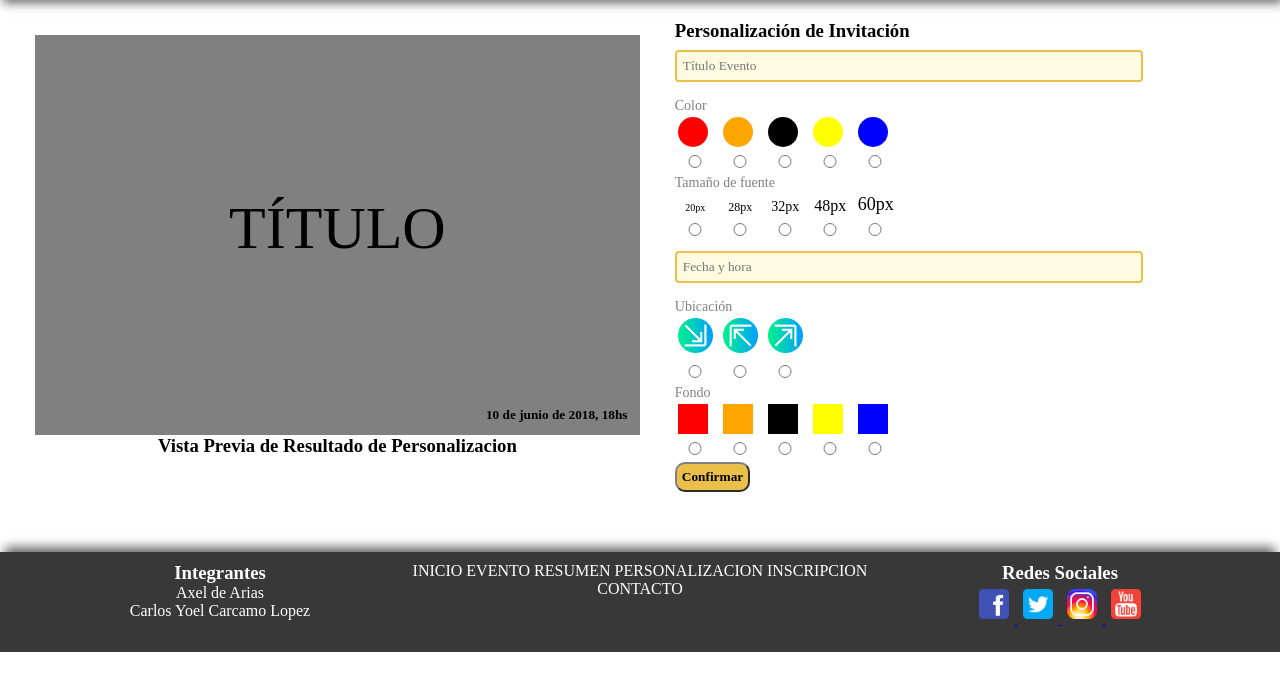
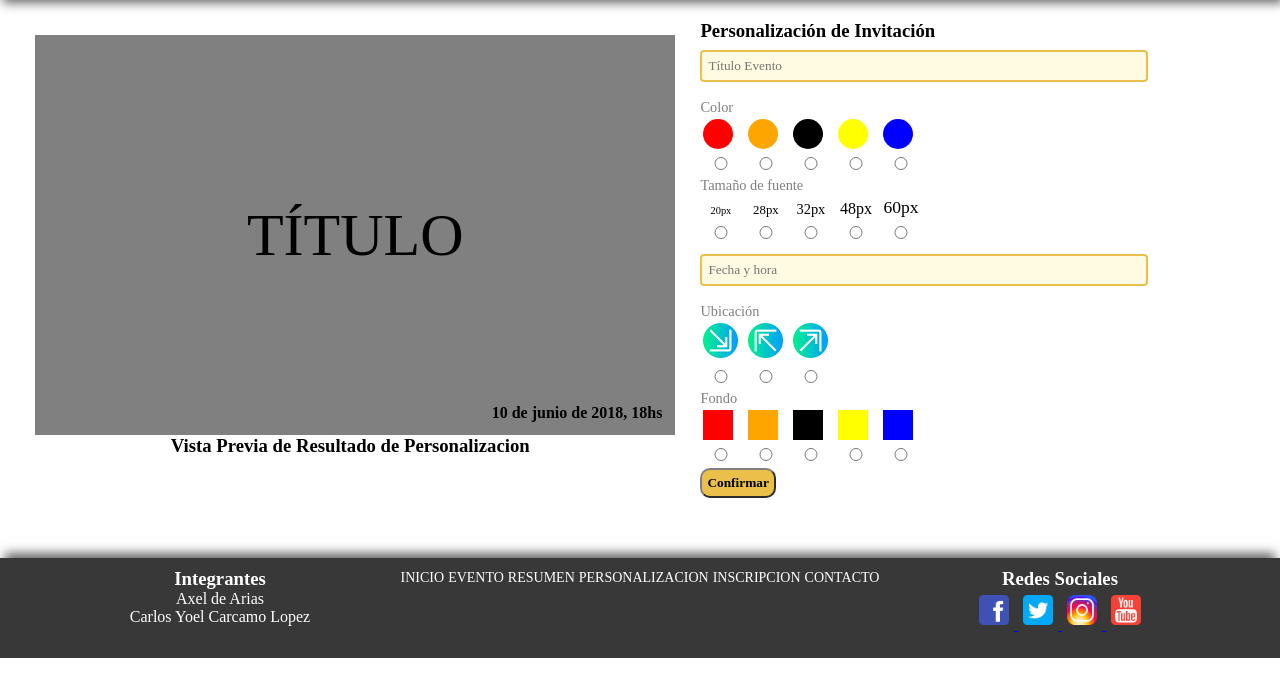
Before and after one commit to Chinooyoel/TP-ProgramacionWeb, a PHP site: page /evento.html in a window 1280 px wide. Shown: the part 118-800 px from the top of the page. Run offline with PHP 8.4, Linux system fonts and the light colour scheme.

Commit message:
mejoras en fuentes y uso de flex

```diff
--- a/estilos/estilosevento.css
+++ b/estilos/estilosevento.css
@@ -14,25 +14,28 @@
 
 }
 .imagen{
+    display: flex;
+    position: relative;
     background-color : grey;
-    min-width:400px;
-    height : 400px;
+    height:  50vh;
+    width:  50vw;
+    justify-content: center;
+    align-items: center;
     margin:auto;
-    position : relative;
-  }
+}
 .edicion{
     padding: 10px;
     width: 50%;
     margin:auto;
 }
 
-div.bloque_titulo{
+/*div.bloque_titulo{
     position : absolute;
     top :50%;
     transform: translate(0, -60%);
     width: 100%;
     text-align: center;
-}
+}*/
 .margin_auto{
   margin:auto;
   color: red;
@@ -85,26 +88,26 @@ background: blue;
 }
 .px20{
   display: inline-block;
-  font-size: 10px;
+  font-size: 1.3vh;
 }
 
 .px28{
-  font-size: 12px;
+  font-size: 1.6vh;
 }
 
 .px32{
-  font-size: 14px;
+  font-size: 1.8vh;
 }
 
 .px48{
-  font-size: 16px;
+  font-size: 2vh;
 }
 
 .px60{
-  font-size: 18px;
+  font-size: 2.2vh;
 }
 .subtitulos{
-  font-size: 14px;
+  font-size:1.8vh;
   color: grey;
 }
 
@@ -116,8 +119,7 @@ background: blue;
     text-align: center;
   }
   .contenedor_izq{
-      width: 80%;
-      margin:auto;
+      width: 100%;
   }
   .align_center{
     width: 100%;
@@ -125,5 +127,11 @@ background: blue;
   .edicion{
     width: 100%;
   }
+  .imagen{
+      height:  40vh;
+      width:  100%;
+
+  }
+
 
 }
--- a/estilos/header-footer-fondo.css
+++ b/estilos/header-footer-fondo.css
@@ -125,6 +125,9 @@ header img {
     padding: 10px;
     text-decoration: none;
     color: white;
+
+    font-size: 16px;
+
 }
 
 .menu_principal a:hover {
@@ -154,6 +157,9 @@ footer {
 .menu_inferior li {
     list-style: none;
     display: inline-block;
+
+    font-size: 14px;
+
 }
 
 .menu_inferior li a {
--- a/evento.html
+++ b/evento.html
@@ -54,7 +54,7 @@
                   </span>
               </div>
               <div class = "bloque_fecha">
-                  <h5>10 de junio de 2018,  18hs</span>
+                  <h4>10 de junio de 2018,  18hs</span>
               </div>
           </section>
             <h3> Vista Previa de Resultado de Personalizacion<br></h3>
```
